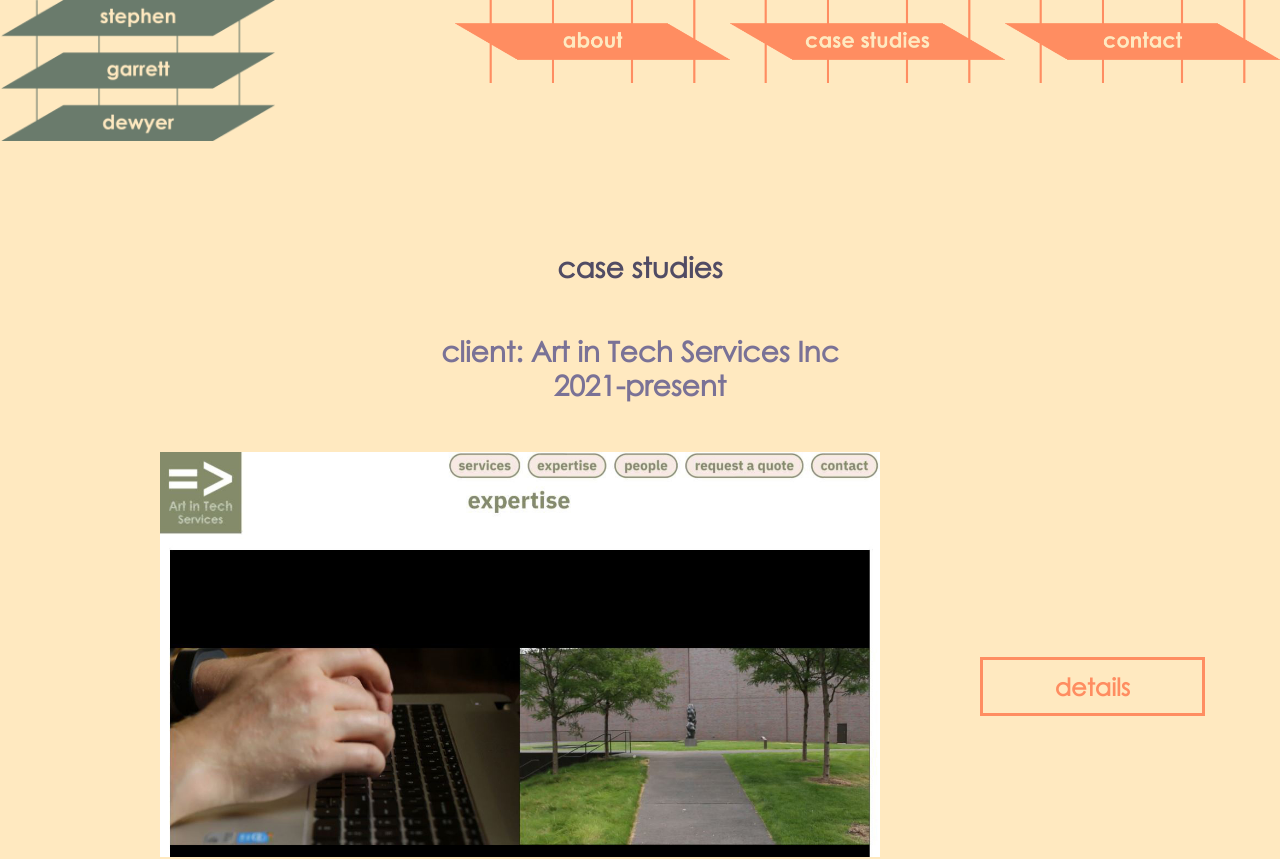
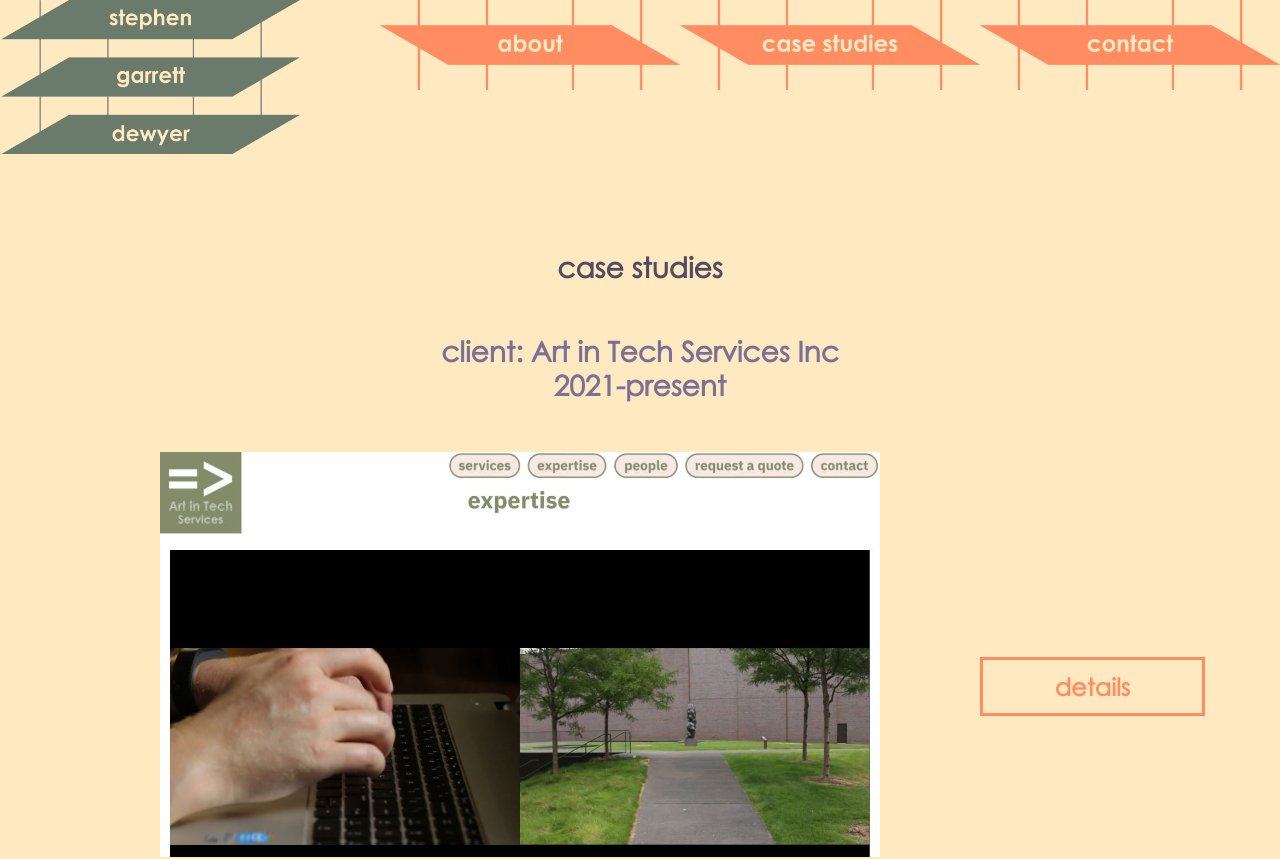
Before and after one commit to stephendewyer/stephendewyerwebwork, a Next.js app: page /case_studies in a window 1280 px wide. Shown: the top 859 px of the page. Built offline with nearby package versions, Linux system fonts and the light colour scheme.

Commit message:
resizing navigation

```diff
--- a/components/layout/MainNavigation/MainNavigation.module.css
+++ b/components/layout/MainNavigation/MainNavigation.module.css
@@ -13,7 +13,7 @@
     float: left;
     margin: 0;
     width: 25%;
-    max-width: 275px;
+    max-width: 300px;
     min-width: 160px;
     height: auto;
 }
@@ -23,7 +23,7 @@
     float: right;
     display: block;
     width: 75%;
-    max-width: 825px;
+    max-width: 900px;
     min-width: 480px;
     height: auto;
     display: grid;
```
